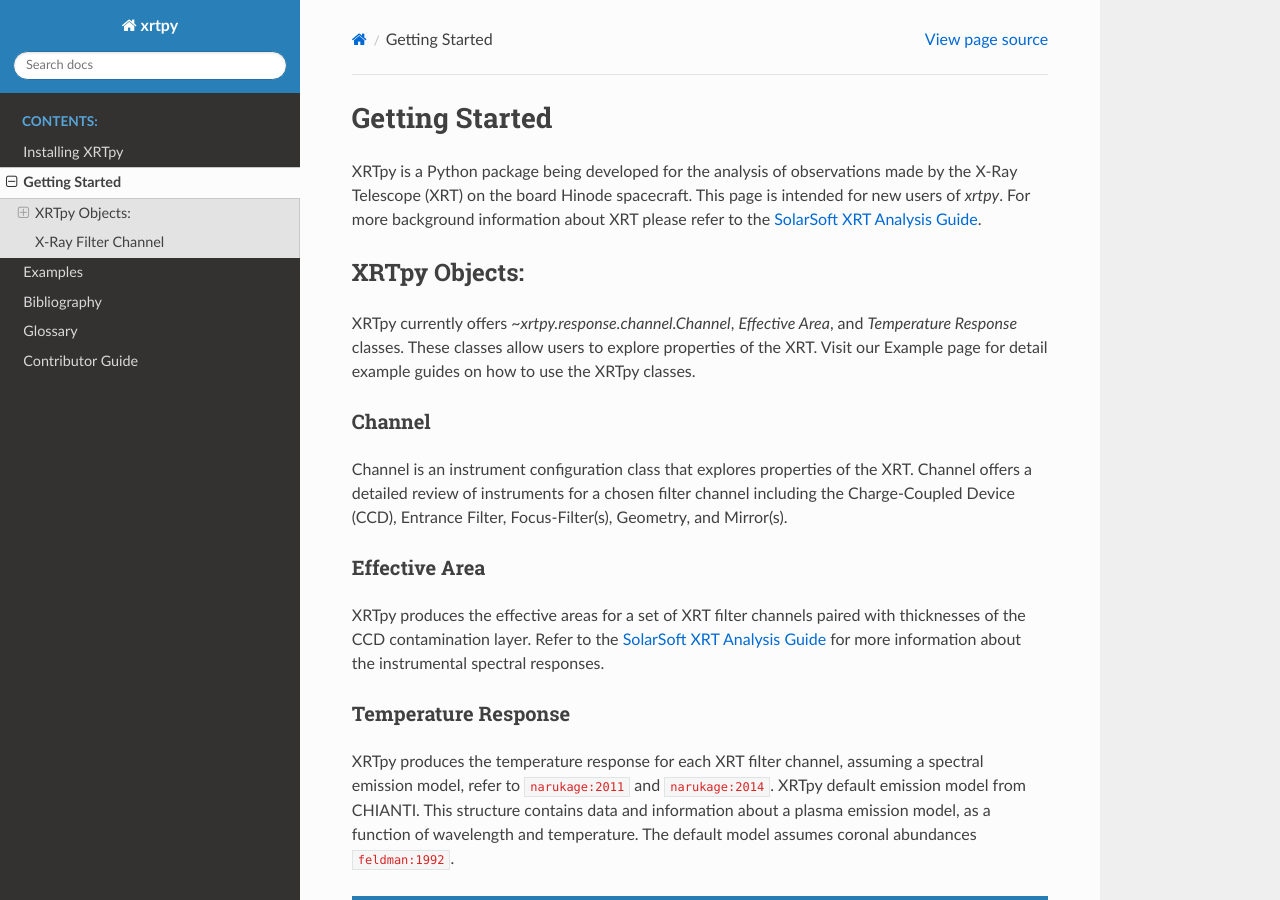
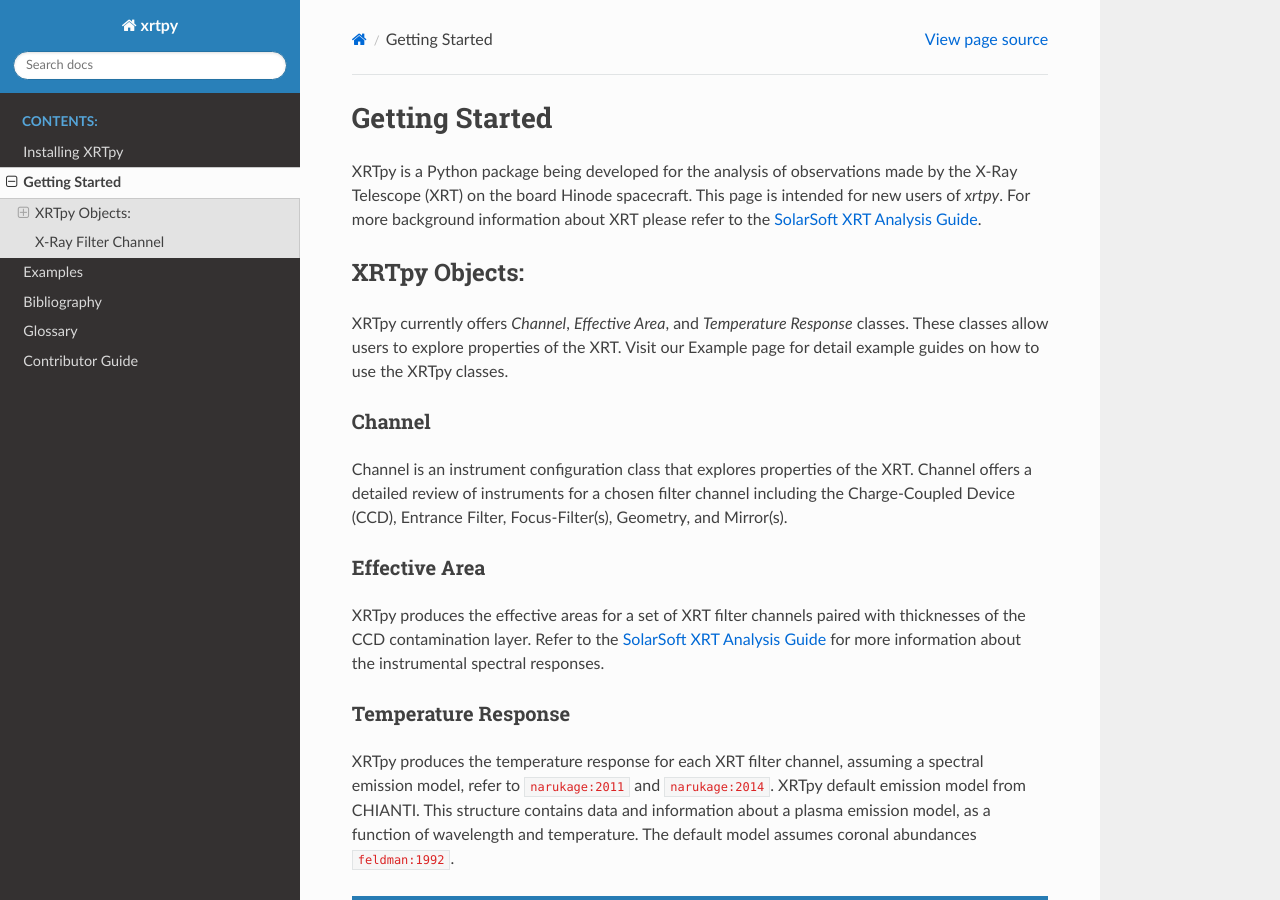
Before and after one commit to HinodeXRT/xrtpy, a Sphinx documentation site: the page built from docs/getting_started.rst, in a window 1280 px wide and 900 px high. Built offline with Sphinx 7.4.7 and the Read the Docs theme 2.0.0, drawn with Linux system fonts in a browser that asks for light colours; cross-references to code outside the pages are shown as plain code.

Commit message:
Text edit that referes to classes.

```diff
--- a/docs/getting_started.rst
+++ b/docs/getting_started.rst
@@ -8,7 +8,7 @@ on the board Hinode spacecraft. This page is intended for new users of `xrtpy`.
 
 XRTpy Objects:
 **************
-XRTpy currently offers `~xrtpy.response.channel.Channel`, *Effective Area*, and
+XRTpy currently offers *Channel*, *Effective Area*, and
 *Temperature Response* classes. These classes allow users
 to explore properties of the XRT. Visit our Example page for detail example guides on how to use the XRTpy classes.
 
```
